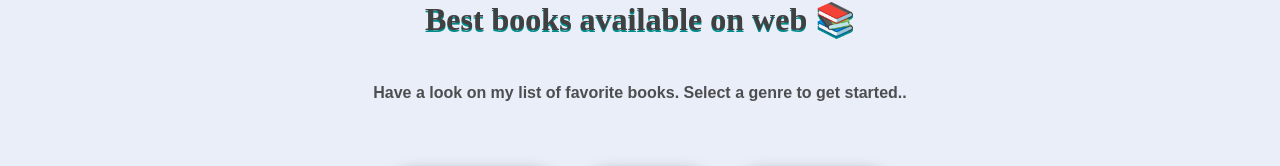
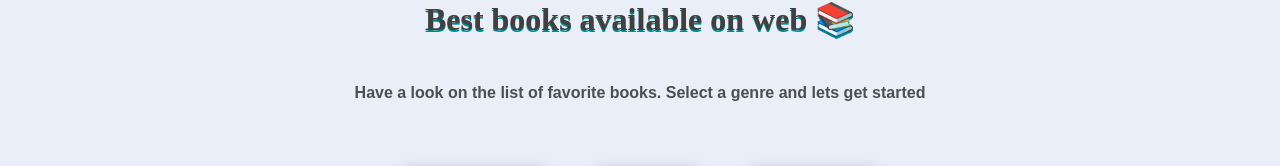
Before and after one commit to kumarharikesh/Book-recommendation-app, a React (Create React App) app: page / in a window 1280 px wide. Shown: the part 180-346 px from the top of the page. Built offline with nearby package versions, Linux system fonts and the light colour scheme; a web font is replaced by a local one.

Commit message:
Update App.js

```diff
--- a/src/App.js
+++ b/src/App.js
@@ -44,7 +44,7 @@ export default class App extends React.Component {
       <div className="App">
         <h1 className="title">Best books available on web 📚</h1>
         <p className="description">
-          Have a look on my list of favorite books. Select a genre to get started..
+          Have a look on the list of favorite books. Select a genre and lets get started
         </p>
 
         <div>
```
